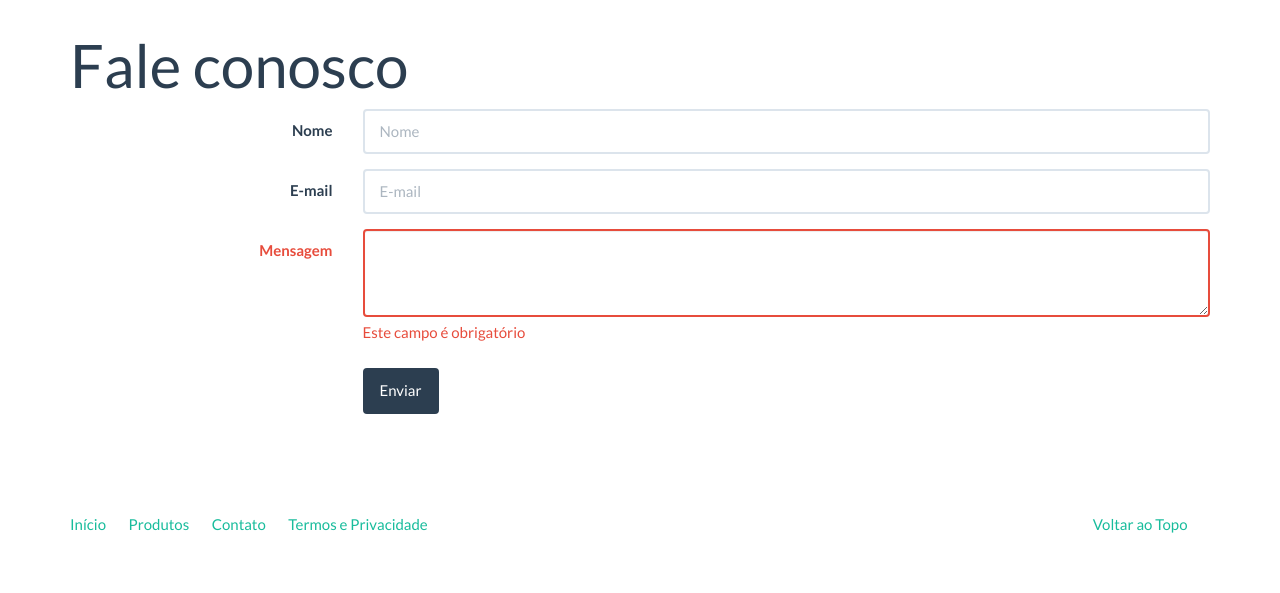
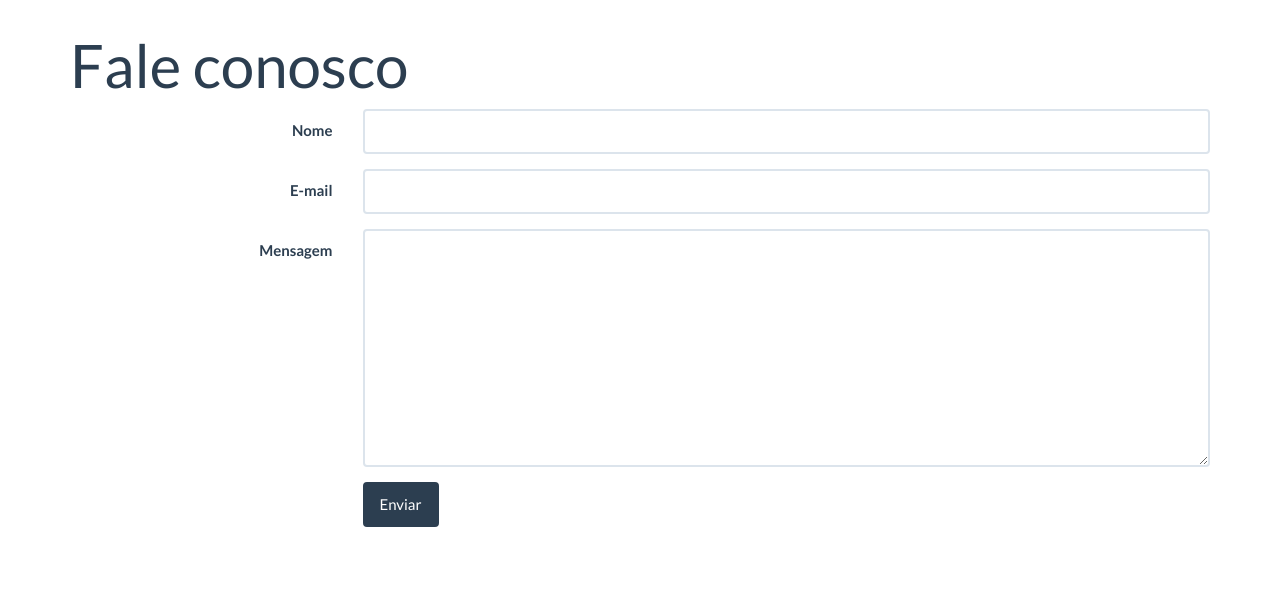
Before and after one commit to hhesedh/djangoEcommerce, a Django app: a page that uses core/templates/contact.html in a window 1280 px wide. Shown: the part 60-653 px from the top of the page. Before the commit the page ends 593 px from the top, so only its background shows below. Run offline with Django 3.2, Linux system fonts and the light colour scheme; tables that the repository leaves empty hold one stand-in row (values such as "Sample post"); some libraries are stand-ins or nearby versions.

Commit message:
exibindo formulario de core/forms.py no template contact.html atraves do widget_tweaks

```diff
--- a/core/templates/contact.html
+++ b/core/templates/contact.html
@@ -1,4 +1,5 @@
 {% extends "base.html" %}
+{% load widget_tweaks %}
 
 {% block title %}
   Contato | {{ block.super }}
@@ -7,27 +8,21 @@
 {% block container %}
 <div class="page-header">
   <h1>Fale conosco</h1>
-  <form class="form-horizontal">
+  <form class="form-horizontal" action="" method="post">
+    {% csrf_token %}
     <fieldset>
-        <div class="form-group">
-          <label for="id_name" class="col-md-3 control-label">Nome</label>
+      {% for field in form  %}
+        <div class="form-group{% if field.errors %} has-error {% endif %}">
+          <label for="{{ field.auto_id }}" class="col-md-3 control-label">{{ field.label }}</label>
           <div class="col-md-9">
-            <input type="text" class="form-control" id="id_name" placeholder="Nome" />
+            {% render_field field class='form-control' %}
+            {% for error in field.errors  %}
+            <span class="help-block">{{ error }}</span>
+            {% endfor %}
           </div>
         </div>
-      <div class="form-group">
-          <label for="id_email" class="col-md-3 control-label">E-mail</label>
-          <div class="col-md-9">
-            <input type="text" class="form-control" id="id_email" placeholder="E-mail" />
-          </div>
-        </div>
-      <div class="form-group has-error">
-          <label for="id_message" class="col-md-3 control-label">Mensagem</label>
-          <div class="col-md-9">
-            <textarea class="form-control" rows="3" id="id_message"></textarea>
-        <span class="help-block">Este campo é obrigatório</span>
-          </div>
-        </div>
+      {% endfor %}
+
       <div class="form-group">
           <div class="col-md-9 col-md-offset-3">
             <button type="submit" class="btn btn-primary">Enviar</button>
```
